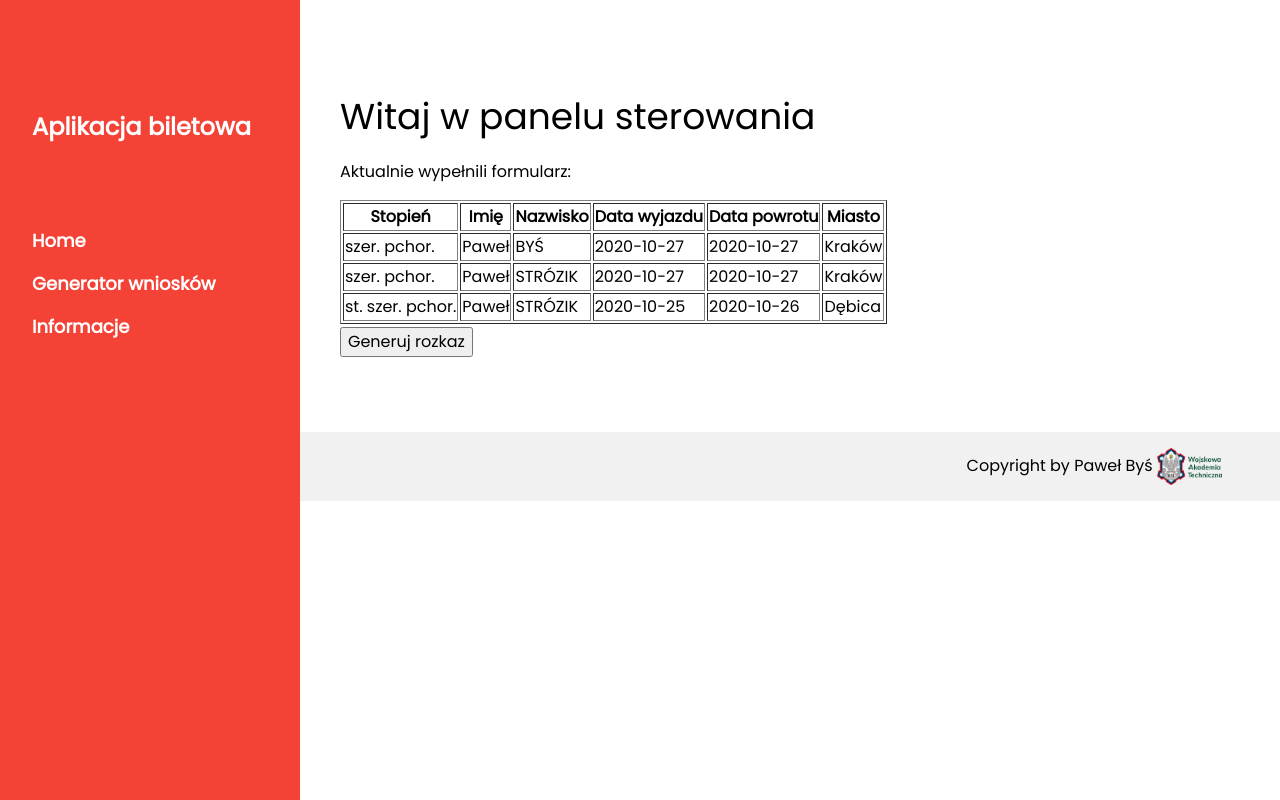
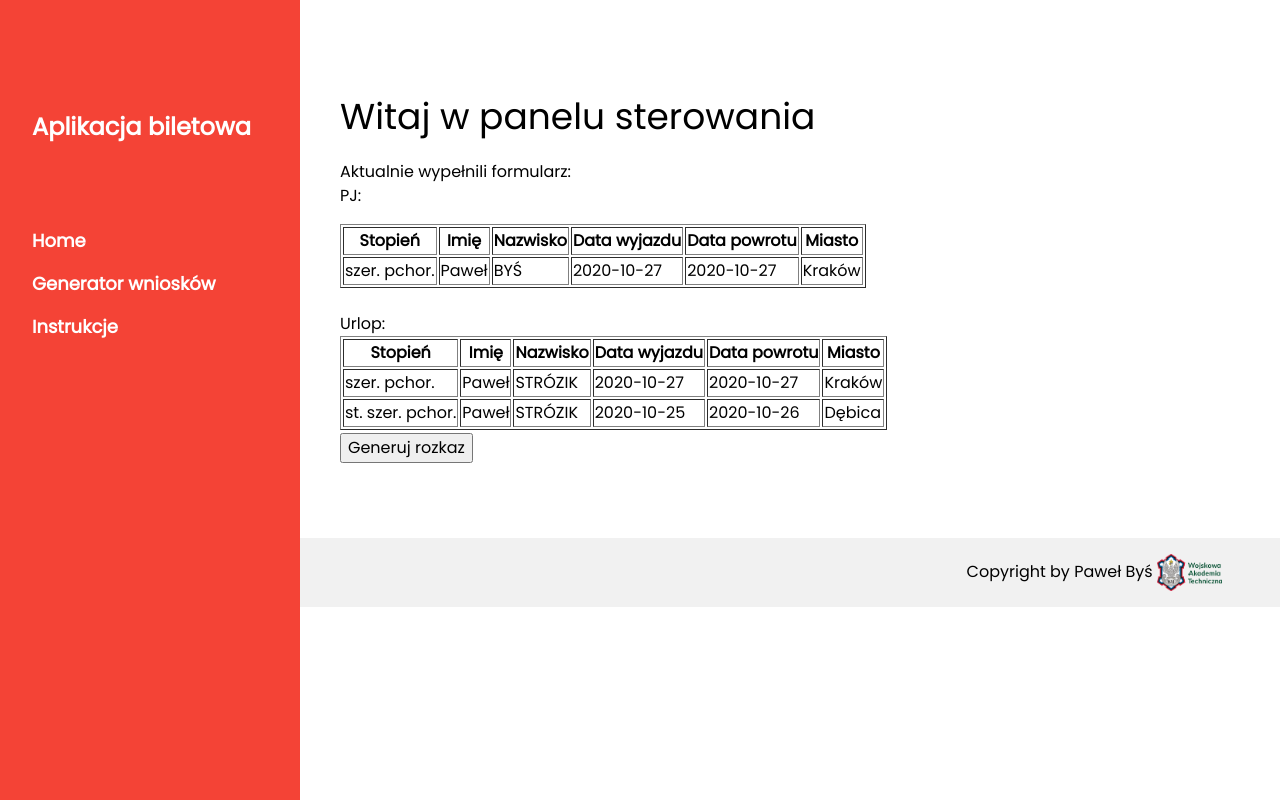
Before and after one commit to PawelBys/Biletomat, a Django app: page /panel/ in a window 1280 px wide. Run offline with Django 3.2, Linux system fonts and the light colour scheme; data comes from the database, SQL or seed files in the repository; both versions use the stored data as it was after the commit; some libraries are stand-ins or nearby versions.

Commit message:
info, podział tabel na środki komunikacji

```diff
--- a/generator/models.py
+++ b/generator/models.py
@@ -7,4 +7,6 @@ class Dane(models.Model):
     stopien = models.CharField(max_length=30)
     imie = models.CharField(max_length=30)
     nazwisko = models.CharField(max_length=30)
+    typ = models.CharField(max_length=30)
+    transport = models.CharField(max_length=30)
 # jak cos tu zmienisz to rob manage.py makemigrations i manage.py migrate
--- a/generator/views.py
+++ b/generator/views.py
@@ -13,6 +13,8 @@ from docxtpl import DocxTemplate
 from generator.kwotaslownie import kwotaslownie
 
 # ze zmiennej request zbiera się informacje, np kto jest zalogowany
+from .maketable import dodaj_tabele
+
 
 def home_view(request, *args, **kwargs):
 
@@ -56,6 +58,7 @@ def generuj(request):
             stopien = request.POST.get('stopien')
             imie = request.POST.get('imie')
             nazwisko = request.POST.get('nazwisko')
+            typ = request.POST.get('typ')
 
             #liczenie nr rozkazu batalionowego
             wstepna_data = parse_date(request.POST.get('data_wyjazdu'))
@@ -89,17 +92,35 @@ def generuj(request):
 
                        }
         #tworzenie obiektu bazy danych
-        q = Dane.objects.filter(imie=imie, nazwisko=nazwisko)
-        if q.exists():  # jeśli obiekt istnieje, zaktualizuj jego dane
-            dana = Dane.objects.get(imie=imie, nazwisko=nazwisko)
-            dana.data_wyjazdu = data_wyjazdu
-            dana.data_powrotu = data_powrotu
-            dana.miasto = miasto
-            dana.stopien = stopien
-            dana.save()
+        if typ == 'przepustkę jednorazową':
+            q = Dane.objects.filter(imie=imie, nazwisko=nazwisko, typ=typ)
+            if q.exists():  # jeśli obiekt istnieje, zaktualizuj jego dane
+                dana = Dane.objects.get(imie=imie, nazwisko=nazwisko, typ=typ)
+                dana.data_wyjazdu = data_wyjazdu
+                dana.data_powrotu = data_powrotu
+                dana.miasto = miasto
+                dana.stopien = stopien
+                dana.typ = typ
+                dana.transport = srodek
+                dana.save()
+            else:
+                rekord = Dane(data_wyjazdu = data_wyjazdu, data_powrotu=data_powrotu, miasto=miasto, stopien=stopien, imie=imie, nazwisko=nazwisko, typ=typ, transport=srodek)
+                rekord.save()
         else:
-            rekord = Dane(data_wyjazdu = data_wyjazdu, data_powrotu=data_powrotu, miasto=miasto, stopien=stopien, imie=imie, nazwisko=nazwisko)
-            rekord.save()
+            q = Dane.objects.filter(imie=imie, nazwisko=nazwisko, typ=typ, data_wyjazdu=data_wyjazdu, data_powrotu=data_powrotu)
+            if q.exists():  # jeśli obiekt istnieje, zaktualizuj jego dane
+                dana = Dane.objects.get(imie=imie, nazwisko=nazwisko, typ=typ, data_wyjazdu=data_wyjazdu, data_powrotu=data_powrotu)
+                dana.data_wyjazdu = data_wyjazdu
+                dana.data_powrotu = data_powrotu
+                dana.miasto = miasto
+                dana.stopien = stopien
+                dana.typ = typ
+                dana.transport = srodek
+                dana.save()
+            else:
+                rekord = Dane(data_wyjazdu=data_wyjazdu, data_powrotu=data_powrotu, miasto=miasto, stopien=stopien,
+                              imie=imie, nazwisko=nazwisko, typ=typ, transport=srodek)
+                rekord.save()
         doc.render(context)
         doc.save(generated_doc)
 
@@ -122,41 +143,42 @@ def info(request, *args, **kwargs):
     return render(request, "info.html")
 
 def panel(request, *args, **kwargs):
-    queryset = Dane.objects.all()
+    queryset1 = Dane.objects.filter(typ = 'przepustkę jednorazową')
+    queryset2 = Dane.objects.filter(typ = 'urlop')
 
     context = {
-        "lista": queryset,
+        "lista": queryset1,
+        "lista2":queryset2
     }
     return render(request, "panel.html", context)
 
 def rozkaz(request):
-    queryset = Dane.objects.all()
+
+
+    query1 = Dane.objects.filter(typ = 'przepustkę jednorazową', transport = 'kolejowym w klasie 2, w pociągu ')
+    query2 = Dane.objects.filter(typ = 'urlop', transport = 'kolejowym w klasie 2, w pociągu ')
+    query3 = Dane.objects.filter(typ = 'przepustkę jednorazową', transport = 'autobusowym w komunikacji ')
+    query4 = Dane.objects.filter(typ = 'urlop', transport = 'autobusowym w komunikacji ')
+
 
     THIS_FOLDER = os.path.dirname(os.path.abspath(__file__))
     generated_rozkaz = os.path.join(THIS_FOLDER, 'demo.docx')
     document = Document()
-    table = document.add_table(rows=0, cols=7)
-    lp = 1
 
-    for i in queryset:
-        print(i)
-        # formatowanie daty
-        data = 'w dn. '
-        if str(i.data_powrotu)[5:7] == str(i.data_wyjazdu)[5:7]:
-            data += str(i.data_wyjazdu)[8:10] + ' - '
-        else:
-            data += str(i.data_wyjazdu)[8:10] + '.' + str(i.data_wyjazdu)[5:7] + ' - '
-        data += str(i.data_powrotu)[8:10] + '.' + str(i.data_wyjazdu)[5:7] + '.' + str(i.data_wyjazdu)[0:4] + ' r.'
-        # wpisywanie danych do tabeli
-        komorki = table.add_row().cells
-        komorki[0].text = str(lp) + ')'
-        komorki[1].text = i.stopien
-        komorki[2].text = i.imie
-        komorki[3].text = str(i.nazwisko).upper()
-        komorki[4].text = data
-        komorki[5].text = 'do m.'
-        komorki[6].text = i.miasto
-        lp += 1
+    #tworzenie tabeli osobna funkcja
+    document.add_paragraph('Na PJ, pociągiem')
+    table1 = dodaj_tabele(document, query1)
+
+    document.add_paragraph('Na urlop, pociągiem')
+    table2 = dodaj_tabele(document, query2)
+
+    document.add_paragraph('Na PJ, autobusem')
+    table3 = dodaj_tabele(document, query3)
+
+    document.add_paragraph('Na urlop, autobusem')
+    table4 = dodaj_tabele(document, query4)
+
+    tables = [table1, table2, table3, table4]
     #ustawianie parametrów dokumentu
     style = document.styles['Normal']
     font = style.font
@@ -164,25 +186,26 @@ def rozkaz(request):
     font.size = Pt(12)
 
     i=1
-    for row in table.rows:
-        j=1
-        for cell in row.cells:
-            if j == 1: # 1)
-                cell.width = Inches(0.1)
-            if j == 2: # stopien
-                cell.width = Inches(1.2)
-            if j == 3: # imie
-                cell.width = Inches(1)
-            if j == 4: # nazwisko
-                cell.width = Inches(1.2)
-            if j == 5:
-                cell.width = Inches(2.5)
-            if j == 6:
-                cell.width = Inches(0.8)
-            if j == 7:
-                cell.width = Inches(1.2)
-            j+=1
-        i+=1
+    for tbl in tables:
+        for row in tbl.rows:
+            j=1
+            for cell in row.cells:
+                if j == 1: # 1)
+                    cell.width = Inches(0.1)
+                if j == 2: # stopien
+                    cell.width = Inches(1.2)
+                if j == 3: # imie
+                    cell.width = Inches(1)
+                if j == 4: # nazwisko
+                    cell.width = Inches(1.2)
+                if j == 5:
+                    cell.width = Inches(2.5)
+                if j == 6:
+                    cell.width = Inches(0.8)
+                if j == 7:
+                    cell.width = Inches(1.2)
+                j+=1
+            i+=1
 
     margin = 1
     sections = document.sections
--- a/templates/base.html
+++ b/templates/base.html
@@ -23,7 +23,7 @@ body {font-size:16px;}
   <div class="w3-bar-block">
     <a href="../" onclick="w3_close()" class="w3-bar-item w3-button w3-hover-white">Home</a>
     <a href="../generuj/" onclick="w3_close()" class="w3-bar-item w3-button w3-hover-white">Generator wniosków</a>
-    <a href="../info" onclick="w3_close()" class="w3-bar-item w3-button w3-hover-white">Informacje</a>
+    <a href="../info" onclick="w3_close()" class="w3-bar-item w3-button w3-hover-white">Instrukcje</a>
     {% if user.is_authenticated %}
     <a href="../panel" onclick="w3_close()" class="w3-bar-item w3-button w3-hover-white">Admin panel</a>
     {% endif %}
--- a/templates/home.html
+++ b/templates/home.html
@@ -11,4 +11,5 @@ Od otrzymania zwrotu kosztów dojazdu do domu dzielą Cię trzy proste kroki:
     <li>Pobierz, wydrukuj i podpisz wniosek (sprawdź poprawność danych)</li>
     <li>Podpisane i spięte bilety (zszywaczem/spinaczem) oraz wniosek przynieś do mnie! (p. 138)</li>
 </ul>
+<a href="http://isap.sejm.gov.pl/isap.nsf/download.xsp/WDU20061811326/O/D20061326.pdf">Podstawa prawna</a> <br>
 {% endblock %}
--- a/templates/panel.html
+++ b/templates/panel.html
@@ -4,7 +4,8 @@
 <h1>Witaj w panelu sterowania</h1>
 <!--spróbuj już tutaj posortować-->
 <p>
-    Aktualnie wypełnili formularz:
+    Aktualnie wypełnili formularz:<br>
+PJ:
     <table border="1px">
     <tr>
         <th>Stopień</th>
@@ -16,7 +17,30 @@
     </tr>
     {% for q in lista %}
     <tr>
+        <td> {{ q.stopien }}</td>
+        <td> {{ q.imie }} </td>
+        <td> {{ q.nazwisko.upper }} </td>
+        <td> {{ q.data_wyjazdu }} </td>
+        <td> {{ q.data_powrotu }} </td>
+        <td> {{ q.miasto }} </td>
 
+    </tr>
+    {% endfor %}
+
+</table>
+<br>
+Urlop:
+<table border="1px">
+    <tr>
+        <th>Stopień</th>
+        <th>Imię</th>
+        <th>Nazwisko</th>
+        <th>Data wyjazdu</th>
+        <th>Data powrotu</th>
+        <th>Miasto</th>
+    </tr>
+    {% for q in lista2 %}
+    <tr>
         <td> {{ q.stopien }}</td>
         <td> {{ q.imie }} </td>
         <td> {{ q.nazwisko.upper }} </td>
```
Also changed, not shown: generator/maketable.py (added, +26 -0 lines), templates/info.html (+9 -1 lines), db.sqlite3, generator/migrations/0004_dane_typ.py (added), generator/migrations/0005_dane_transport.py (added), 2 other files.
